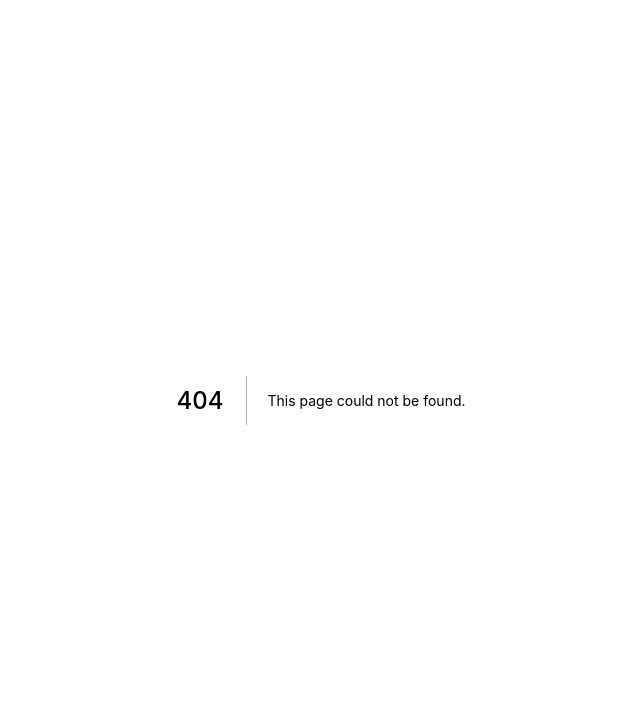
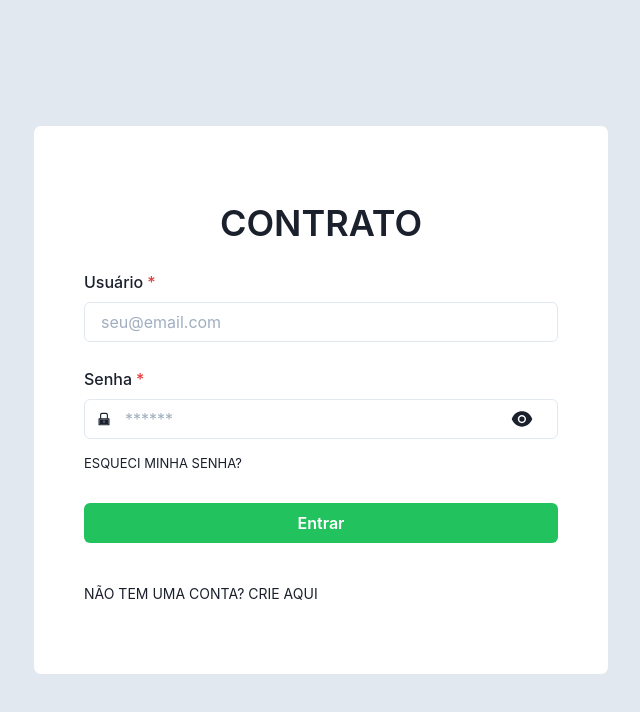
Before and after one commit to carona-jr/frontend-tcc, a Next.js app: page /login in a window 1280 px wide. Before the commit this address had no page. Shown: the top 712 px of the page, without its empty margins (319-959 px from the left). Built offline with nearby package versions, Linux system fonts and the light colour scheme.

Commit message:
feat: add login

```diff
--- a/pages/_app.js
+++ b/pages/_app.js
@@ -1,14 +1,20 @@
 import '../styles/globals.css'
+import { ChakraProvider } from "@chakra-ui/react"
 import { Provider } from 'react-redux'
 import { Store } from '../src/store'
+import { Chakra } from "../src/wrappers/chakra"
 
 function MyApp({ Component, pageProps }) {
   return (
     <Provider store={Store}>
-      <Component {...pageProps} />
+      <Chakra cookies={pageProps.cookies}>
+        <Component {...pageProps} />
+      </Chakra>
     </Provider>
 
   )
 }
 
 export default MyApp
+
+export { getServerSideProps } from "../src/wrappers/chakra"
--- /dev/null
+++ b/pages/_document.js
@@ -0,0 +1,25 @@
+import Document, { Html, Head, Main, NextScript } from 'next/document'
+import { ColorModeScript } from "@chakra-ui/react"
+import theme from "../src/config/theme"
+
+class MyDocument extends Document {
+    static async getInitialProps(ctx) {
+        const initialProps = await Document.getInitialProps(ctx)
+        return { ...initialProps }
+    }
+
+    render() {
+        return (
+            <Html>
+                <Head />
+                <body>
+                    <ColorModeScript initialColorMode={theme.config.initialColorMode} />
+                    <Main />
+                    <NextScript />
+                </body>
+            </Html>
+        )
+    }
+}
+
+export default MyDocument
--- /dev/null
+++ b/pages/login/index.js
@@ -0,0 +1,126 @@
+import { useState } from 'react'
+import { Formik, Form, Field } from 'formik'
+import {
+    Box,
+    Text,
+    FormControl,
+    FormLabel,
+    Input,
+    FormErrorMessage,
+    Button,
+    InputGroup,
+    InputRightElement,
+    InputLeftElement,
+    IconButton,
+    useColorMode,
+    Center
+} from '@chakra-ui/react'
+import { AiFillEye, AiFillEyeInvisible, AiTwotoneLock } from 'react-icons/ai'
+import validator from 'validator'
+
+export default function Home() {
+    const [showPassword, setShowPassword] = useState(false)
+    const { colorMode, toggleColorMode } = useColorMode()
+
+    function validateLogin(value) {
+        let error
+
+        if (!value)
+            error = "O e-mail é obrigatório"
+        else if (!validator.isEmail(value))
+            error = "Formato inválido"
+
+        return error
+    }
+
+    function validatePassword(value) {
+        let error
+
+        if (!value)
+            error = "A senha é obrigatória"
+
+        return error
+    }
+
+    return (
+        <Center h='100vh' bgColor={colorMode == 'light' ? 'gray.200' : 'gray.700'}>
+            <Box w="100%" maxW='xl' borderWidth='1px' borderRadius='lg' bgColor={colorMode == 'light' ? 'white' : 'blackAlpha.700'} py='70px' px='50px' mx='10px'>
+                <Center mb='20px'>
+                    <Text fontSize="4xl" casing="uppercase" fontWeight='600'>Contrato</Text>
+                </Center>
+                <Formik
+                    initialValues={{ login: '', password: '' }}
+                    onSubmit={(values, actions) => {
+                        setTimeout(() => {
+                            alert(JSON.stringify(values, null, 2))
+                            actions.setSubmitting(false)
+                        }, 1000)
+                    }}
+                >
+                    {(props) => (
+                        <Form>
+                            <Field name="login" validate={validateLogin}>
+                                {({ field, form }) => (
+                                    <FormControl isInvalid={form.errors.login && form.touched.login} isRequired mb='25px'>
+                                        <FormLabel htmlFor="login">Usuário</FormLabel>
+                                        <Input {...field} id="login" placeholder="seu@email.com" type='email' />
+                                        {/* <FormErrorMessage>{form.errors.login}</FormErrorMessage> */}
+                                    </FormControl>
+                                )}
+                            </Field>
+                            <Field name="password" validate={validatePassword}>
+                                {({ field, form }) => (
+                                    <FormControl isInvalid={form.errors.password && form.touched.password} isRequired mb='15px'>
+                                        <FormLabel htmlFor="login">Senha</FormLabel>
+                                        <InputGroup>
+                                            <InputLeftElement
+                                                pointerEvents="none"
+                                            >
+                                                <AiTwotoneLock color="gray.300" />
+                                            </InputLeftElement>
+                                            <Input {...field} id='password' placeholder='******' type={showPassword ? 'text' : 'password'} />
+                                            <InputRightElement width="4.5rem">
+                                                {showPassword ?
+                                                    <IconButton
+                                                        aria-label="Mostrar a senha"
+                                                        variant='ghost'
+                                                        isRound
+                                                        icon={<AiFillEyeInvisible fontSize='24px' />}
+                                                        onClick={() => setShowPassword(!showPassword)}
+                                                    /> :
+                                                    <IconButton
+                                                        aria-label="Esconder a senha"
+                                                        variant='ghost'
+                                                        isRound
+                                                        icon={<AiFillEye
+                                                            fontSize='24px' />}
+                                                        onClick={() => setShowPassword(!showPassword)}
+                                                    />}
+                                            </InputRightElement>
+                                        </InputGroup>
+                                        {/* <FormErrorMessage>{form.errors.password}</FormErrorMessage> */}
+                                    </FormControl>
+                                )}
+                            </Field>
+
+                            <Text fontSize="small" casing="uppercase" mb='5px'>Esqueci minha senha?</Text>
+
+                            <Button
+                                mt='25px'
+                                w='100%'
+                                colorScheme="whatsapp"
+                                isLoading={props.isSubmitting}
+                                type="submit"
+                                mb='40px'
+                            >
+                                Entrar
+                            </Button>
+                        </Form>
+                    )}
+                </Formik>
+
+                <Text fontSize="sm" casing="uppercase">Não tem uma conta? Crie aqui</Text>
+            </Box>
+        </Center>
+    )
+}
--- /dev/null
+++ b/src/config/theme.js
@@ -0,0 +1,9 @@
+import { extendTheme } from "@chakra-ui/react"
+
+const config = {
+    initialColorMode: "light",
+    useSystemColorMode: true,
+}
+
+const theme = extendTheme({ config })
+export default theme
--- /dev/null
+++ b/src/wrappers/chakra.js
@@ -0,0 +1,27 @@
+
+import {
+    ChakraProvider,
+    cookieStorageManager,
+    localStorageManager,
+} from "@chakra-ui/react"
+
+export function Chakra({ cookies, children }) {
+    const colorModeManager =
+        typeof cookies === "string"
+            ? cookieStorageManager(cookies)
+            : localStorageManager
+
+    return (
+        <ChakraProvider colorModeManager={colorModeManager}>
+            {children}
+        </ChakraProvider>
+    )
+}
+
+export function getServerSideProps({ req }) {
+    return {
+        props: {
+            cookies: req.headers.cookie ?? "",
+        },
+    }
+}
```
Also changed, not shown: package.json (+8 -1 lines), pages/index.js (+4 -23 lines), 1 other file (tests, documents, lock files or other folders).
